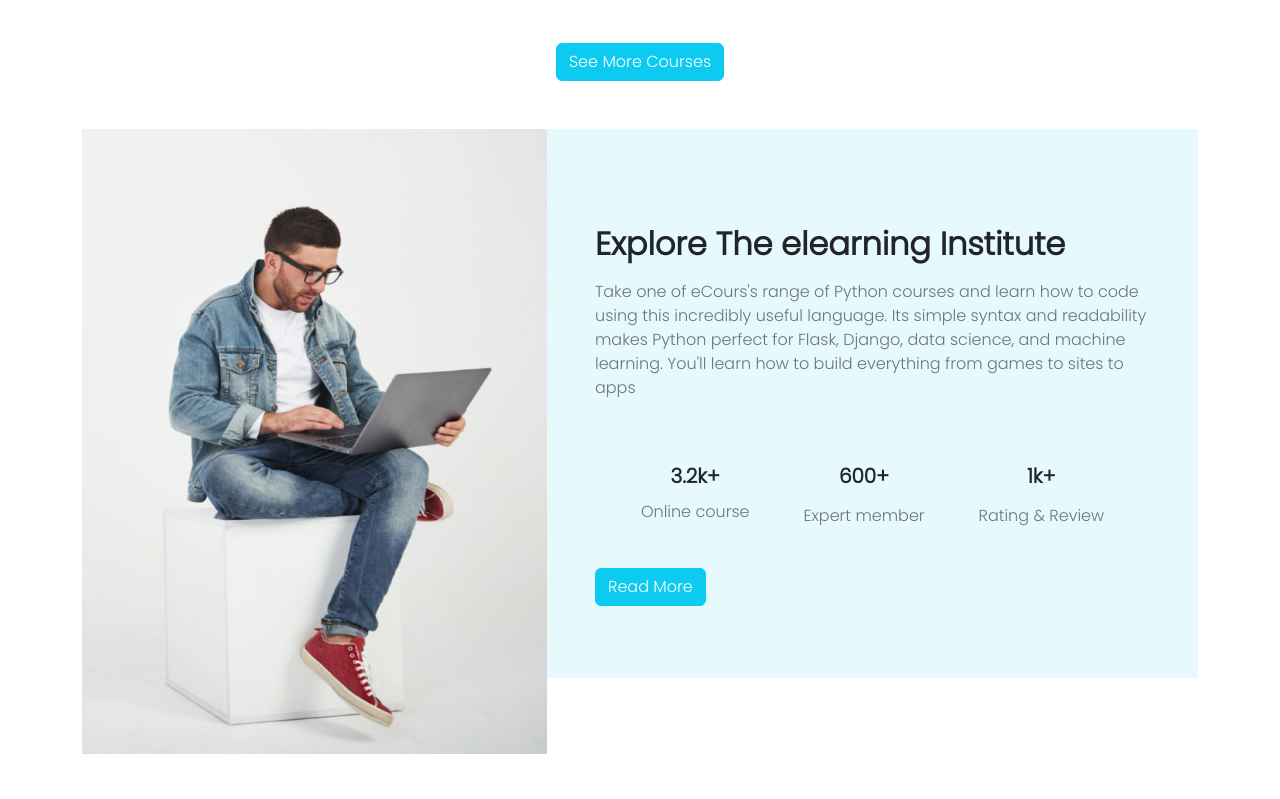
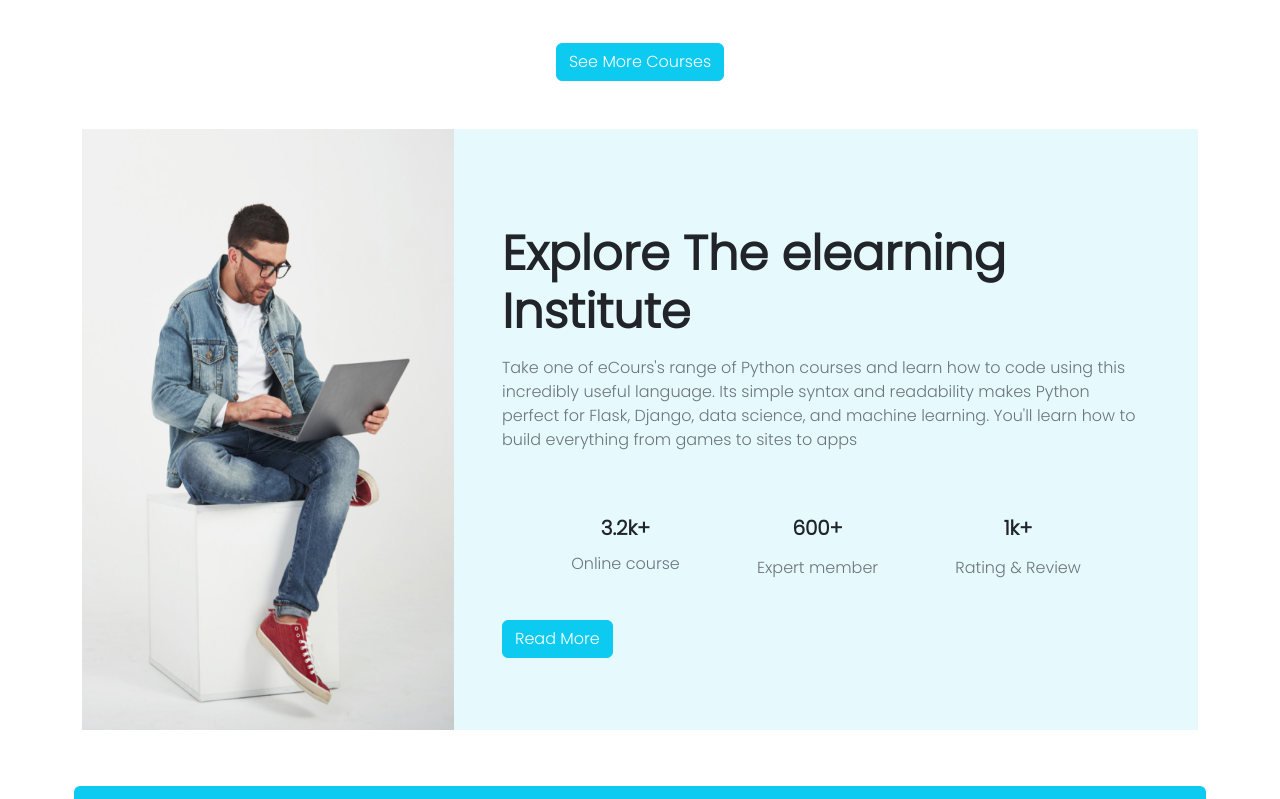
Before and after one commit to numangit/edTech-website-main, a plain HTML site: page index.html in a window 1280 px wide. Shown: the part 1540-2339 px from the top of the page. Drawn offline with nearby package versions, Linux system fonts and the light colour scheme.

Commit message:
explore img adjusted

```diff
--- a/index.html
+++ b/index.html
@@ -224,12 +224,12 @@
         <!-- ====== Explore section starts here ======-->
         <section id="explore" class="container my-2">
             <div class="row featurette g-0">
-                <div class="col-md-5">
-                    <img class="card-img h-100" src="./images/working.png" alt="">
+                <div class="col-md-4">
+                    <img class="d-block img-fluid w-100 h-100" src="./images/working.png" alt="">
                 </div>
-                <div class="col-md-7 bg-info bg-opacity-10 p-5 h-100">
+                <div class="col-md-8 bg-info bg-opacity-10 p-5 h-100">
                     <div class="">
-                        <h2 class=" fw-bolder featurette-heading fw-normal pt-lg-5 pb-2">Explore The elearning
+                        <h2 class=" fw-bolder featurette-heading fw-normal pt-lg-5 pb-2 display-5">Explore The elearning
                             Institute</h2>
                         <p class="text-secondary">Take one of eCours's range of Python courses and learn how to code
                             using this incredibly useful language. Its simple syntax and readability makes Python
```
